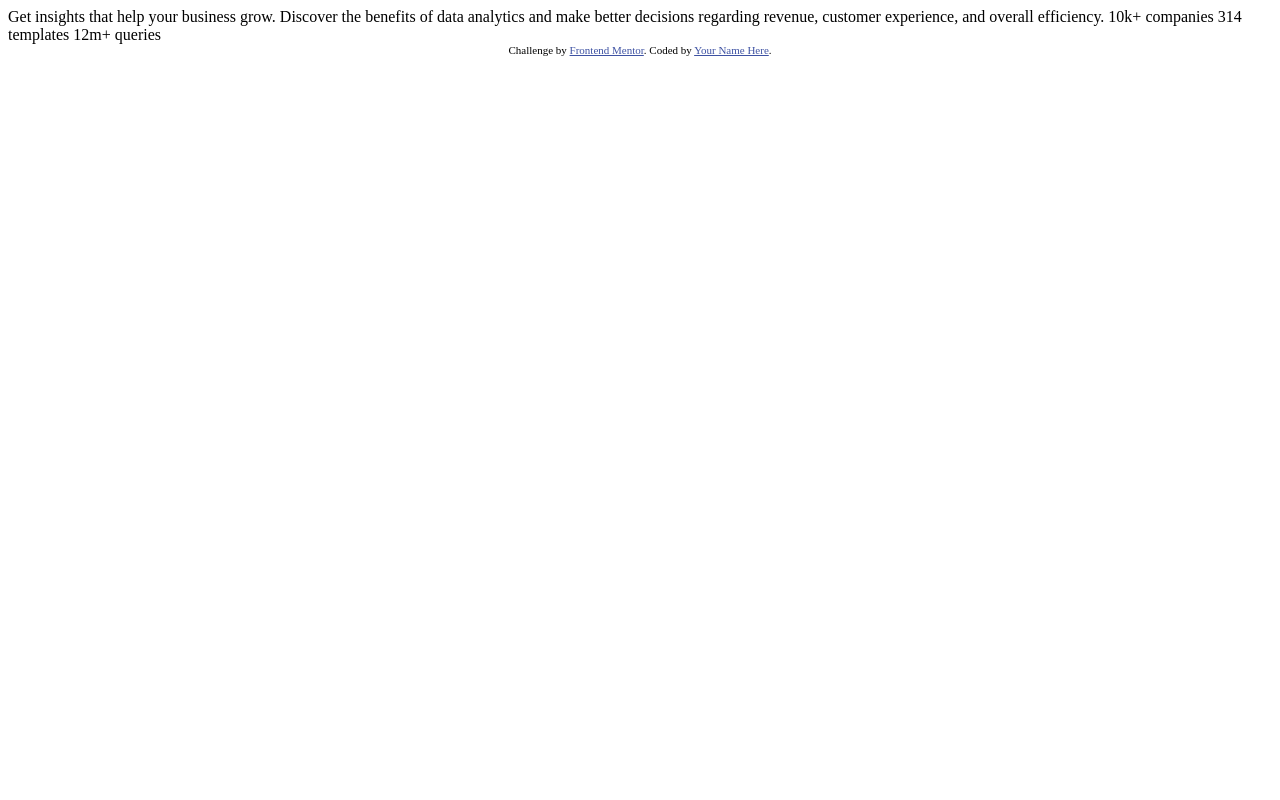
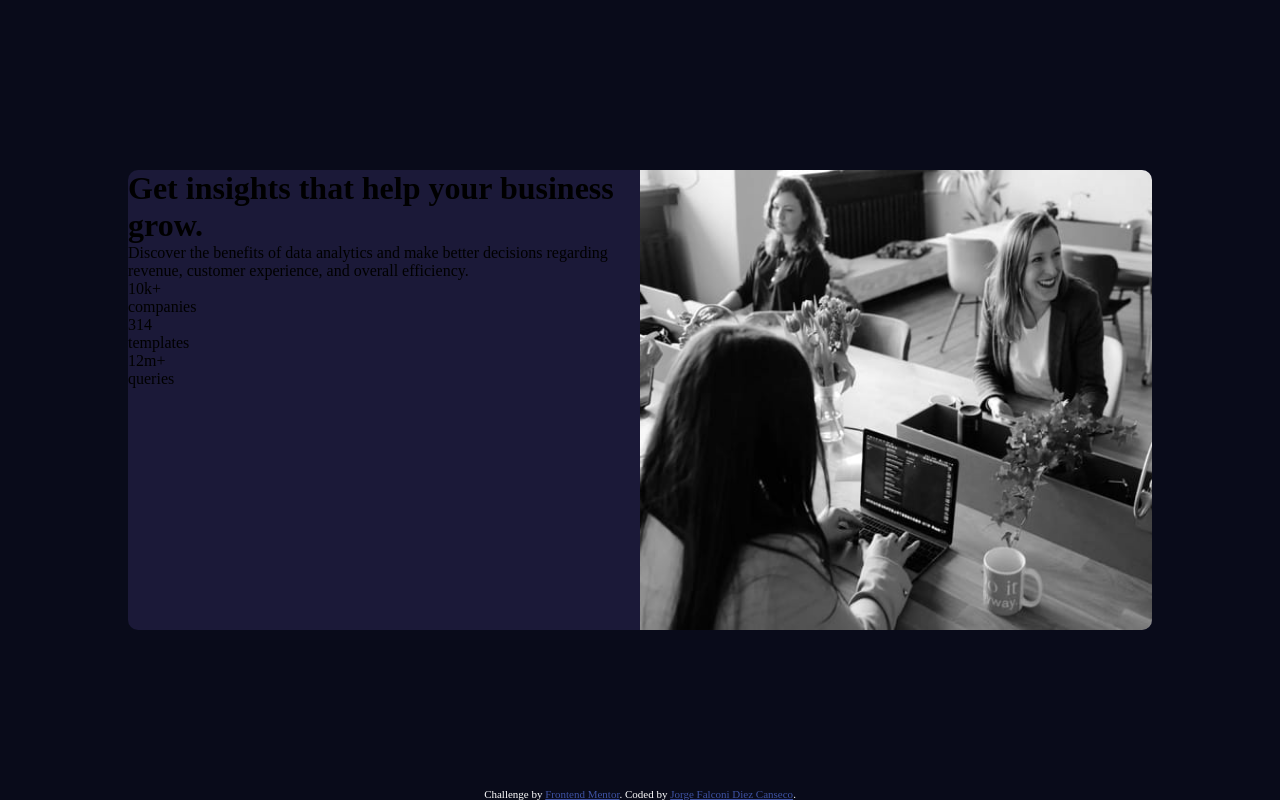
Before and after one commit to jfalconidc/Frontend-Mentor-stats-preview-card-component-main, a plain HTML site: page index.html in a window 1280 px wide. Drawn offline with Linux system fonts and the light colour scheme.

Commit message:
Creacion del archivo style.css

```diff
--- a/index.html
+++ b/index.html
@@ -3,31 +3,42 @@
 <head>
   <meta charset="UTF-8">
   <meta name="viewport" content="width=device-width, initial-scale=1.0"> <!-- displays site properly based on user's device -->
-
+  <link rel="stylesheet" href="/styles/style.css">
   <link rel="icon" type="image/png" sizes="32x32" href="./images/favicon-32x32.png">
 
   <title>Frontend Mentor | Stats preview card component</title>
-
-  <!-- Feel free to remove these styles or customise in your own stylesheet 👍 -->
   <style>
-    .attribution { font-size: 11px; text-align: center; }
+    .attribution { font-size: 11px; text-align: center; color: white;}
     .attribution a { color: hsl(228, 45%, 44%); }
   </style>
 </head>
 <body>
-
-  Get insights that help your business grow.
-
-  Discover the benefits of data analytics and make better decisions regarding revenue, customer
-  experience, and overall efficiency.
-
-  10k+ companies
-  314 templates
-  12m+ queries
-
+  <div class="container">
+    <div class="content1">
+      <h1>Get insights that help your business grow.</h1>
+      <p>Discover the benefits of data analytics and make better decisions regarding revenue, customer
+        experience, and overall efficiency.
+      </p>
+      <div>
+        <p>10k+</p>
+        <p>companies</p>
+      </div>
+      <div>
+        <p>314</p>
+        <p>templates</p>
+      </div>
+      <div>
+        <p>12m+</p>
+        <p>queries</p>
+      </div>
+    </div>
+    <div class="content2">
+      <img src="/images/image-header-desktop.jpg">
+    </div>
+  </div>
   <div class="attribution">
     Challenge by <a href="https://www.frontendmentor.io?ref=challenge" target="_blank">Frontend Mentor</a>.
-    Coded by <a href="#">Your Name Here</a>.
+    Coded by <a href="#">Jorge Falconi Diez Canseco</a>.
   </div>
 </body>
 </html>
--- /dev/null
+++ b/styles/style.css
@@ -0,0 +1,43 @@
+* {
+    margin: 0;
+    padding: 0;
+    box-sizing: border-box;
+}
+
+body {
+    background-color: hsl(233, 47%, 7%);
+    width: 100%;
+    height: 800px;
+    position: relative;
+    display: flex;
+    flex-direction: column-reverse;
+}
+
+.container {
+    background-color: hsl(244, 38%, 16%);
+    width: 80%;
+    height: 460px;
+    position: absolute;
+    top: 50%;
+    left: 50%;
+    margin-top: -230px;
+    margin-left: -40%;
+    display: flex;
+    border-radius: 10px;
+}
+
+.content1 {
+    width: 50%;
+}
+
+.content2 {
+    width: 50%;
+}
+
+.content2 img {
+    width: 100%;
+    height: 100%;
+    border-bottom-right-radius: 10px;
+    border-top-right-radius: 10px;
+    ;
+}
```
